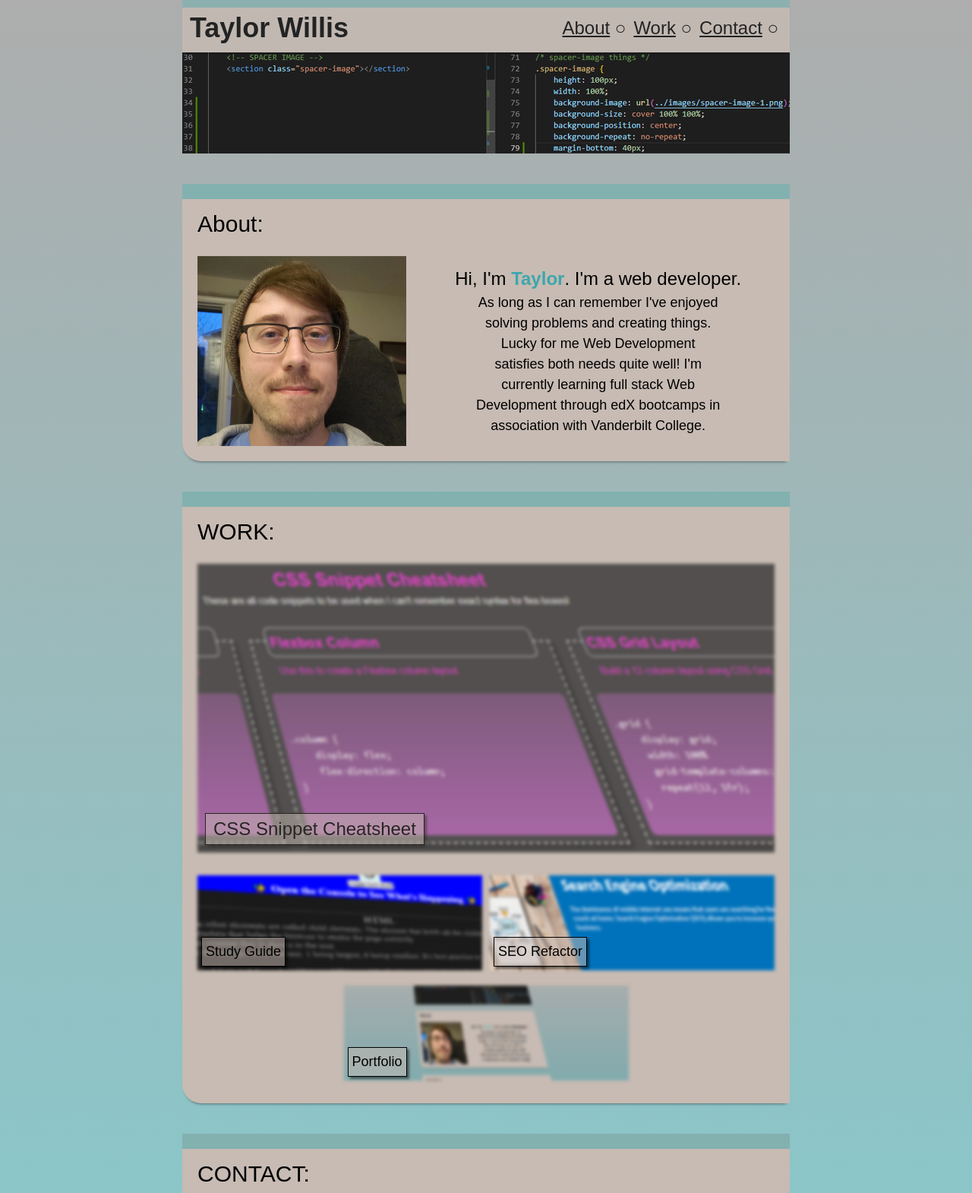
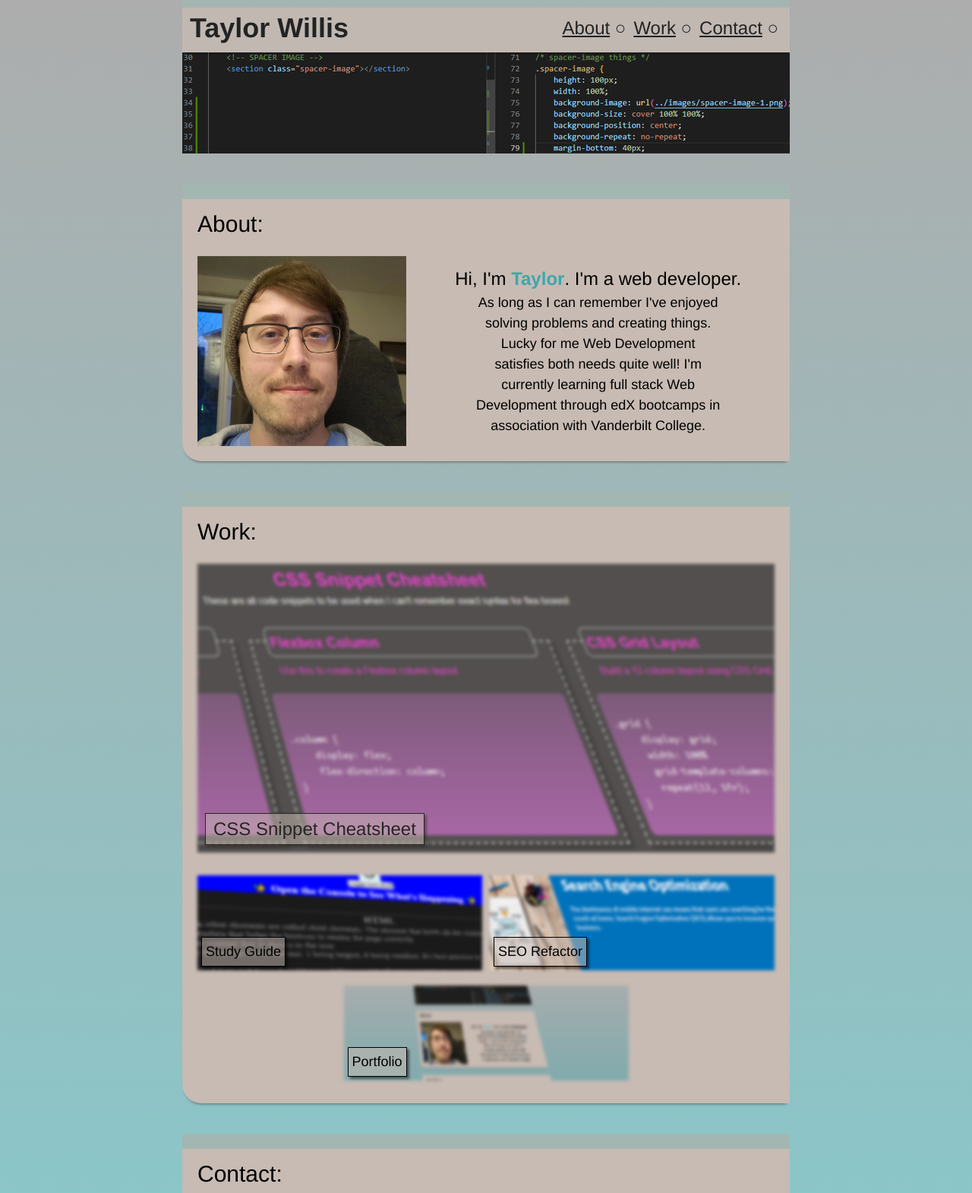
Before and after one commit to t-willis/portfolio-html-css-projects, a plain HTML site: page index.html in a window 1280 px wide. Shown: the top 1570 px of the page at 76% size. Drawn offline with Linux system fonts and the light colour scheme.

Commit message:
changed text in cards, made border on cards more transparent

```diff
--- a/assets/css/style.css
+++ b/assets/css/style.css
@@ -6,7 +6,7 @@
 
 /* body formatting */
 body {
-    font-family: Arial, Helvetica, sans-serif;
+    font-family: Arial b, Helvetica, sans-serif;
     font-size: 24px;
     line-height: 1.5;
     display: flex;
@@ -38,7 +38,6 @@ main {
 
 /* header things */
 header {
-    font-family: Arial, Helvetica, sans-serif;
     display: flex;
     flex-wrap: nowrap;
     align-items: center;
@@ -52,7 +51,7 @@ header {
     box-shadow: 0 4px 5px -5px;
     z-index: 3;
     opacity: 80%;
-    border-top: solid 10px #3ca7ac7e;
+    border-top: solid 10px #3ca7ac41;
 }
 
 header h1 {
@@ -134,11 +133,10 @@ header ul li::after {
     background-color: #C7BBB3;
     padding: 10px 0px 0px 20px;
     text-align: left;
-    border-top: solid 20px #3ca7ac7e;
+    border-top: solid 20px #3ca7ac41;
 }
 
 .card h3 {
-    font-family: Arial, Helvetica, sans-serif;
     font-weight: 600;
     font-size: 100%;
 }
@@ -168,7 +166,6 @@ header ul li::after {
 
 .bottom-left {
     position: absolute;
-    font-family: arial;
     bottom: 20px;
     left: 10px;
     background-color: #c7bbb381;
@@ -255,7 +252,6 @@ header ul li::after {
     background-color: #c7bbb381;
     color: #000;
     padding: 5px;
-    font-family: Arial, Helvetica, sans-serif;
     z-index: 1;
     border: 1px solid #000;
     box-shadow: 3px 3px 3px #0000007a;
--- a/index.html
+++ b/index.html
@@ -41,7 +41,7 @@
            </div>
         </section>
 
-        <div class="card" id="work-projects"><h2>WORK:</h2></div>
+        <div class="card" id="work-projects"><h2>Work:</h2></div>
         <section class="work-projects">
             <div class="feat-proj">
                 <h3 class="bottom-left">CSS Snippet Cheatsheet</h3>
@@ -66,7 +66,7 @@
 
         </section>
 
-        <div class="card" id="contact-info"><h2>CONTACT:</h2></div>
+        <div class="card" id="contact-info"><h2>Contact:</h2></div>
         <section class="contact-info">
             <a href="https://www.linkedin.com/in/taylor-willis-967721273/" target="_blank"><img src="./assets/images/linkedin-transparent-192x61.png" alt="t-willis Linkedin"></a>
             <a href="https://github.com/t-willis" target="_blank"><img src="./assets/images/github-transparent-192x61.png" alt="t-willis Github"></a>
```
